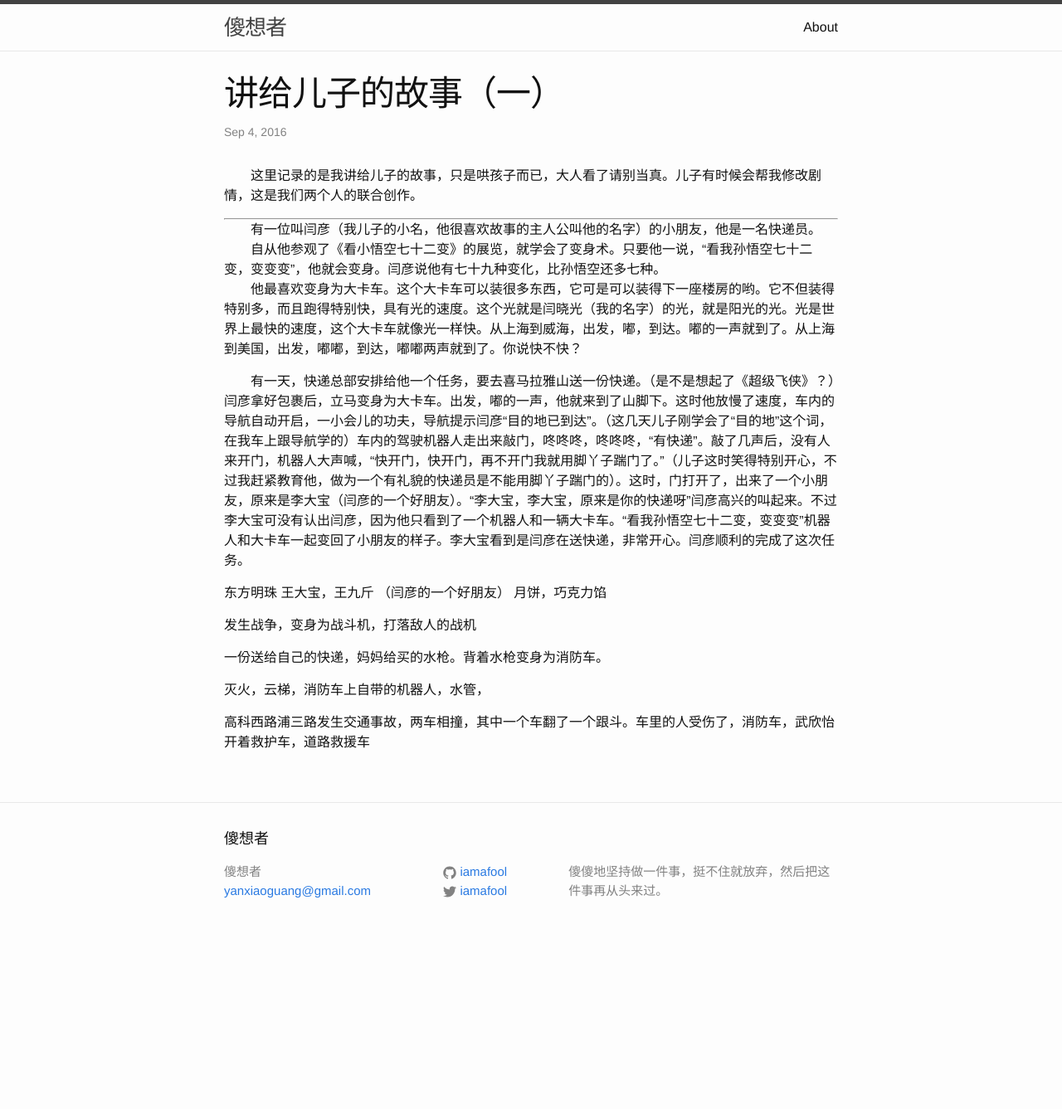
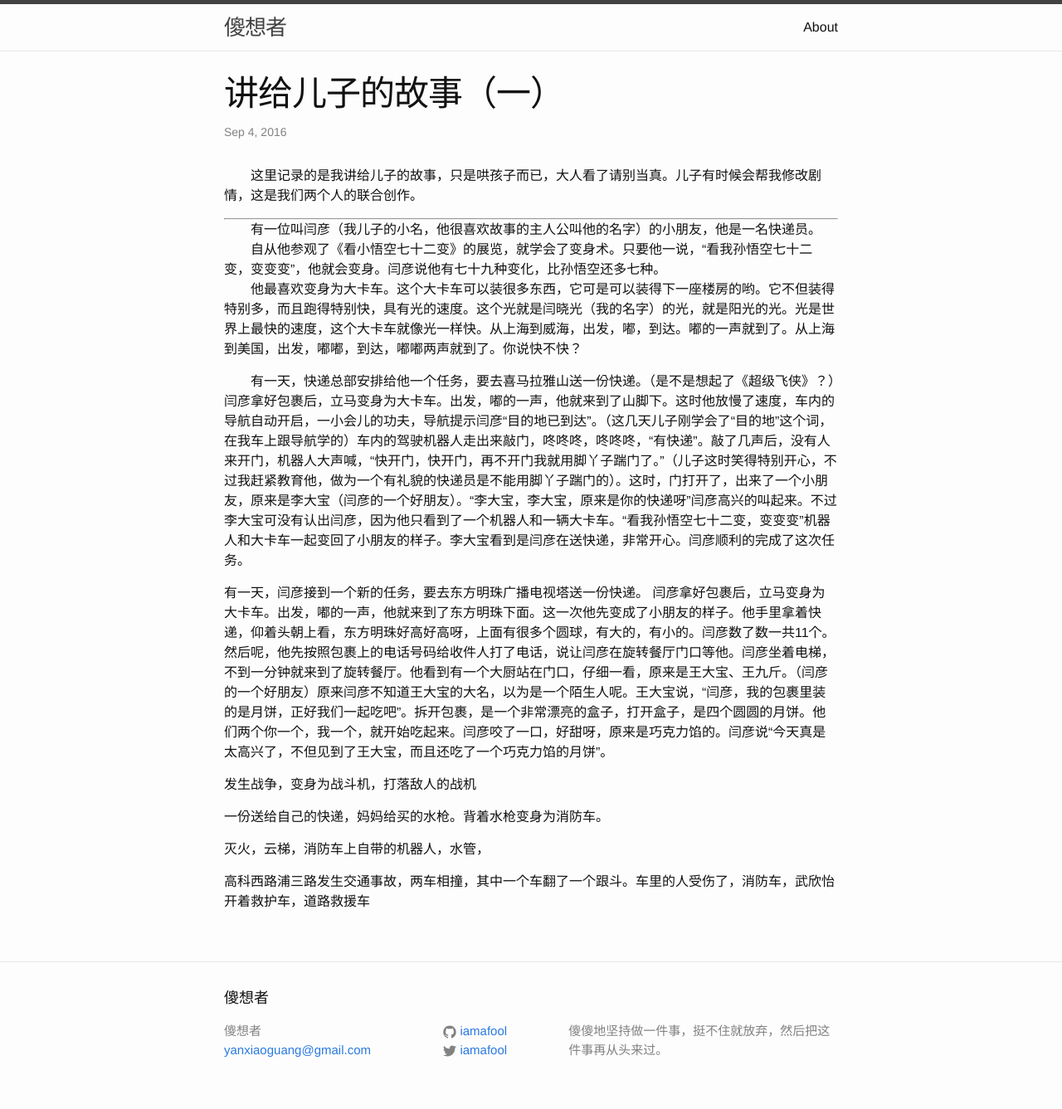
Before and after one commit to iamafool/iamafool.github.io, a Jekyll site: the page built from _posts/2016-09-04-story-01.markdown, in a window 1280 px wide. Shown: the whole page at 83% size. Built offline with Jekyll 4.4.1, drawn with Linux system fonts in a browser that asks for light colours; comment, search, counter and statistics services are not loaded; before the commit the page ends 1145 px from its top, so only the background shows below that.

Commit message:
update story 01

```diff
--- a/_posts/2016-09-04-story-01.markdown
+++ b/_posts/2016-09-04-story-01.markdown
@@ -14,7 +14,7 @@ categories: 故事
 
 　　有一天，快递总部安排给他一个任务，要去喜马拉雅山送一份快递。（是不是想起了《超级飞侠》？）闫彦拿好包裹后，立马变身为大卡车。出发，嘟的一声，他就来到了山脚下。这时他放慢了速度，车内的导航自动开启，一小会儿的功夫，导航提示闫彦“目的地已到达”。（这几天儿子刚学会了“目的地”这个词，在我车上跟导航学的）车内的驾驶机器人走出来敲门，咚咚咚，咚咚咚，“有快递”。敲了几声后，没有人来开门，机器人大声喊，“快开门，快开门，再不开门我就用脚丫子踹门了。”（儿子这时笑得特别开心，不过我赶紧教育他，做为一个有礼貌的快递员是不能用脚丫子踹门的）。这时，门打开了，出来了一个小朋友，原来是李大宝（闫彦的一个好朋友）。“李大宝，李大宝，原来是你的快递呀”闫彦高兴的叫起来。不过李大宝可没有认出闫彦，因为他只看到了一个机器人和一辆大卡车。“看我孙悟空七十二变，变变变”机器人和大卡车一起变回了小朋友的样子。李大宝看到是闫彦在送快递，非常开心。闫彦顺利的完成了这次任务。
 
-东方明珠 王大宝，王九斤 （闫彦的一个好朋友） 月饼，巧克力馅
+有一天，闫彦接到一个新的任务，要去东方明珠广播电视塔送一份快递。 闫彦拿好包裹后，立马变身为大卡车。出发，嘟的一声，他就来到了东方明珠下面。这一次他先变成了小朋友的样子。他手里拿着快递，仰着头朝上看，东方明珠好高好高呀，上面有很多个圆球，有大的，有小的。闫彦数了数一共11个。然后呢，他先按照包裹上的电话号码给收件人打了电话，说让闫彦在旋转餐厅门口等他。闫彦坐着电梯，不到一分钟就来到了旋转餐厅。他看到有一个大厨站在门口，仔细一看，原来是王大宝、王九斤。（闫彦的一个好朋友）原来闫彦不知道王大宝的大名，以为是一个陌生人呢。王大宝说，“闫彦，我的包裹里装的是月饼，正好我们一起吃吧”。拆开包裹，是一个非常漂亮的盒子，打开盒子，是四个圆圆的月饼。他们两个你一个，我一个，就开始吃起来。闫彦咬了一口，好甜呀，原来是巧克力馅的。闫彦说“今天真是太高兴了，不但见到了王大宝，而且还吃了一个巧克力馅的月饼”。
 
 发生战争，变身为战斗机，打落敌人的战机
 
```
